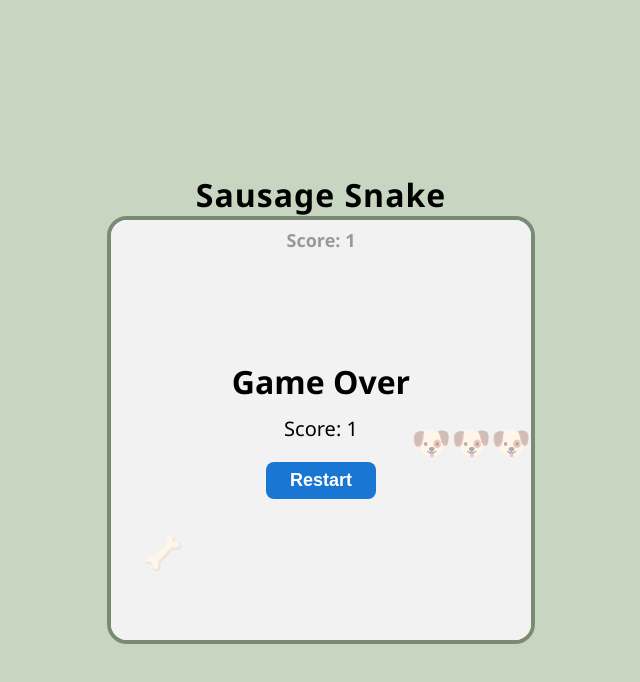
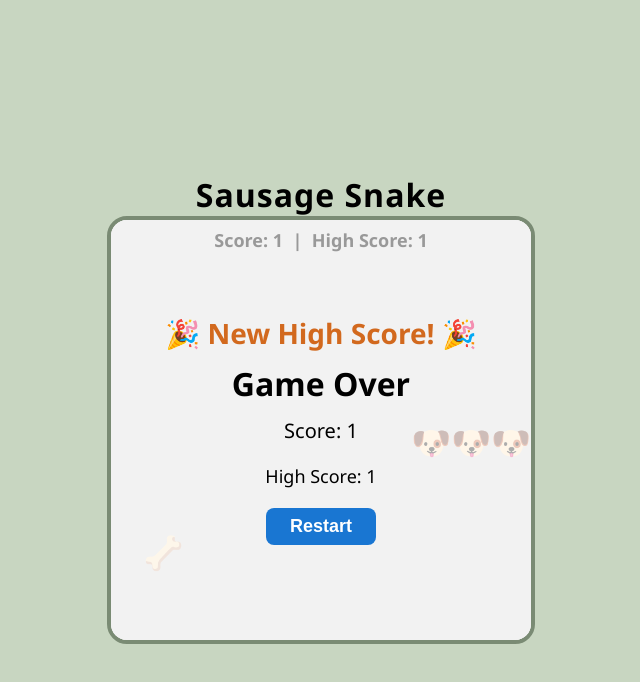
Before and after one commit to james-attree/sausage-snake, a React (Vite) app: page / in a window 1280 px wide. Both pictures are taken after a click on the button "Restart". Shown: the top 682 px of the page, without its empty margins (319-959 px from the left). Built offline with nearby package versions, Linux system fonts and the light colour scheme.

Commit message:
Fixed high score not displaying

```diff
--- a/src/App.jsx
+++ b/src/App.jsx
@@ -29,6 +29,11 @@ export default function App() {
   const [bone, setBone] = useState(getRandomBone(INITIAL_SNAKE));
   const [gameOver, setGameOver] = useState(false);
   const [score, setScore] = useState(-2);
+  const [highScore, setHighScore] = useState(() => {
+    const saved = localStorage.getItem('highScore');
+    return saved !== null ? parseInt(saved, 10) : 0;
+  });
+  const [isNewHighScore, setIsNewHighScore] = useState(false);
   const moveRef = useRef(direction);
   const gameOverRef = useRef(gameOver);
 
@@ -38,6 +43,14 @@ export default function App() {
   useEffect(() => {
     setScore(s => s + 1);
   }, [bone]);
+
+  useEffect(() => {
+    if (gameOver && score > highScore) {
+      setHighScore(score);
+      localStorage.setItem('highScore', score);
+      setIsNewHighScore(true);
+    }
+  }, [gameOver, score, highScore]);
 
   useEffect(() => {
     if (gameOver) return;
@@ -113,6 +126,7 @@ export default function App() {
     setBone(getRandomBone(INITIAL_SNAKE));
     setGameOver(false);
     setScore(0);
+    setIsNewHighScore(false);
   };
 
   return (
@@ -173,7 +187,7 @@ export default function App() {
           })}
         </div>
         <div style={{ position: 'absolute', top: 8, left: 0, right: 0, textAlign: 'center', fontWeight: 'bold', fontSize: 18 }}>
-          Score: {score}
+          Score: {score} &nbsp;|&nbsp; High Score: {highScore}
         </div>
         {gameOver && (
           <div style={{
@@ -189,8 +203,14 @@ export default function App() {
             justifyContent: 'center',
             zIndex: 2,
           }}>
+            {isNewHighScore && (
+              <div style={{ fontSize: 28, fontWeight: 'bold', color: '#d2691e', marginBottom: 10 }}>
+                🎉 New High Score! 🎉
+              </div>
+            )}
             <div style={{ fontSize: 32, fontWeight: 'bold', marginBottom: 12 }}>Game Over</div>
             <div style={{ fontSize: 20, marginBottom: 20 }}>Score: {score}</div>
+            <div style={{ fontSize: 18, marginBottom: 20 }}>High Score: {highScore}</div>
             <button onClick={handleRestart} style={{ fontSize: 18, padding: '8px 24px', borderRadius: 8, border: 'none', background: '#1976d2', color: '#fff', fontWeight: 'bold' }}>
               Restart
             </button>
```
